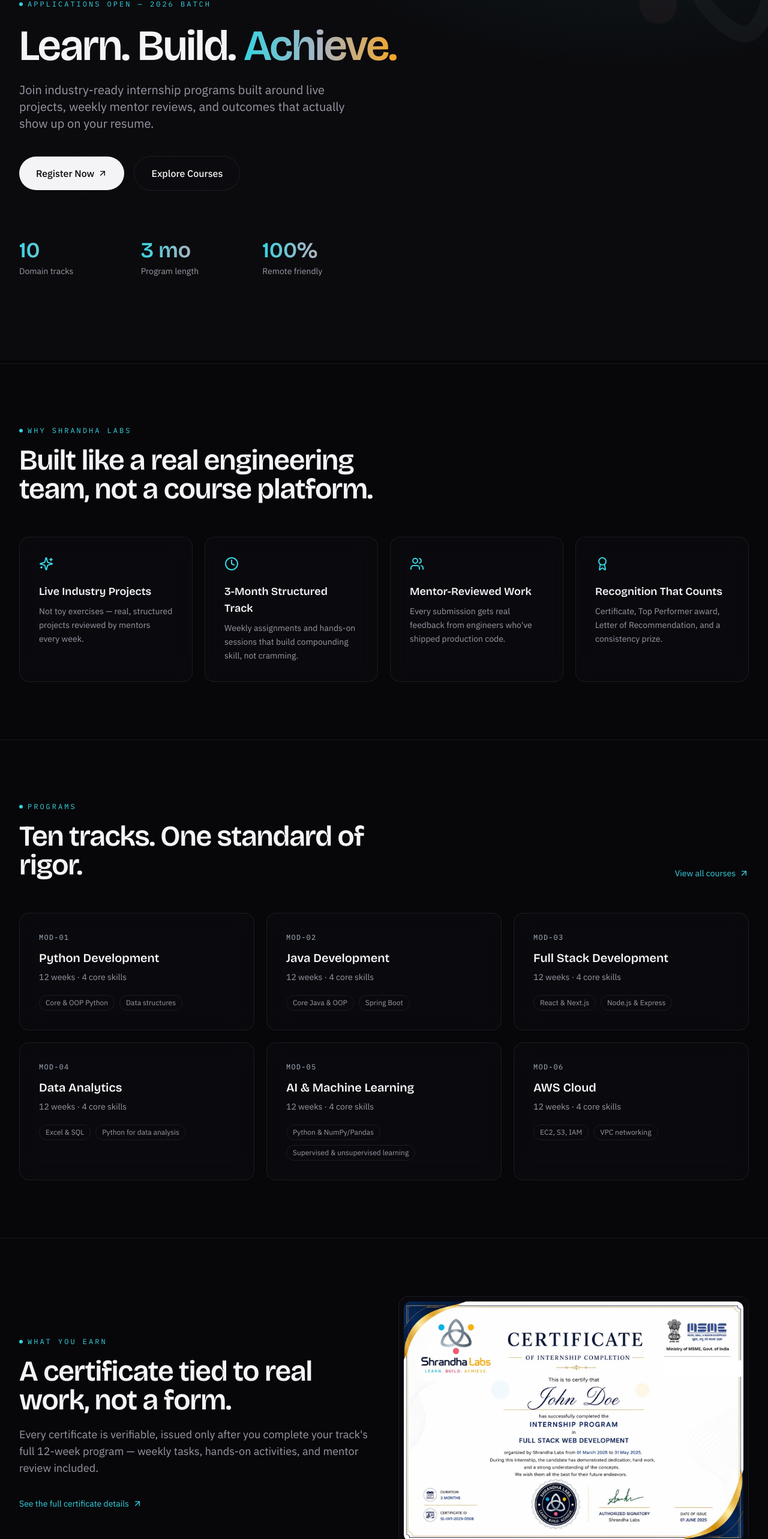
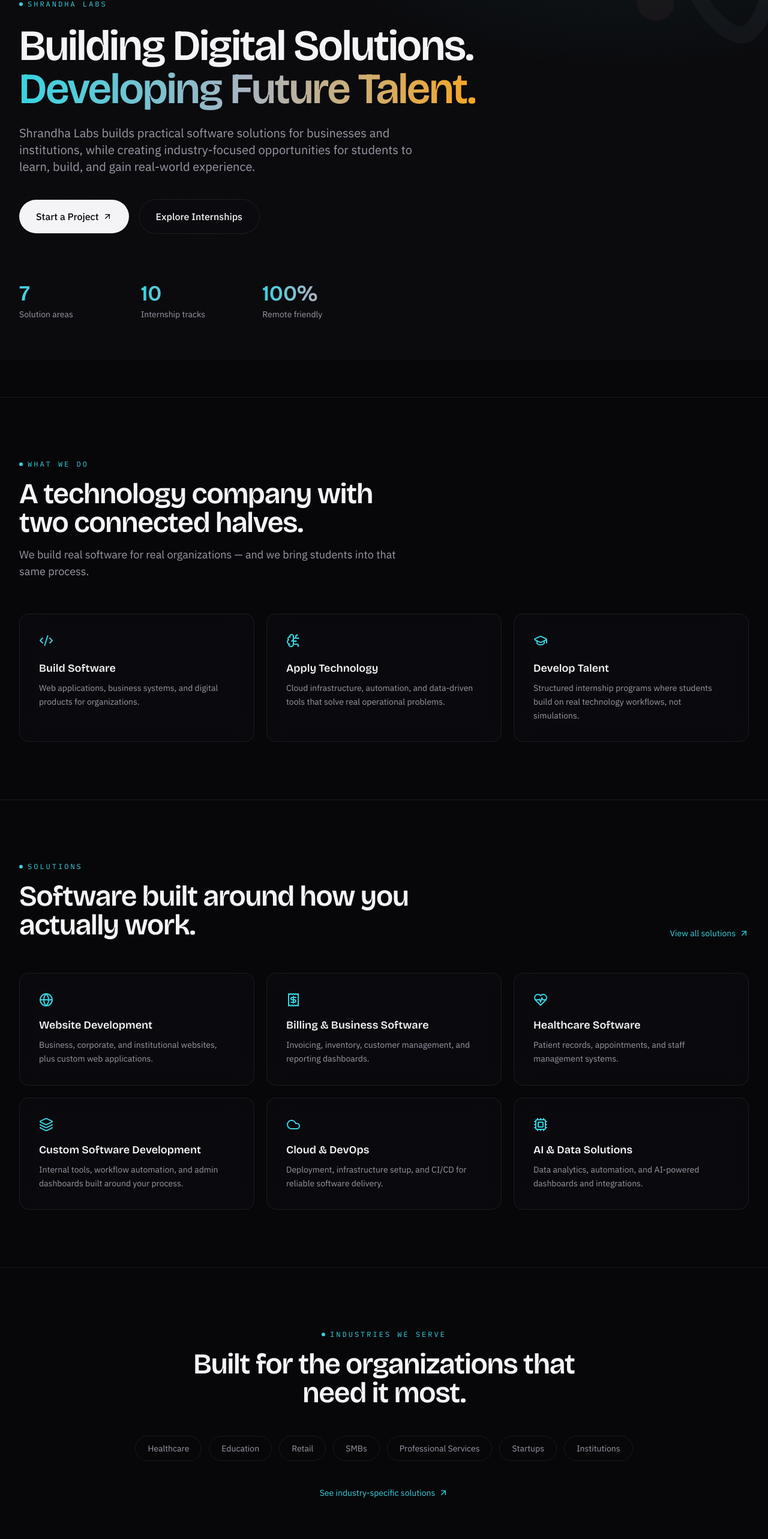
Before and after one commit to emerging324-maker/Shrandha, a Next.js app: page / in a window 1280 px wide. Shown: the part 200-2766 px from the top of the page at 60% size. Built offline with nearby package versions, Linux system fonts and the light colour scheme.

Commit message:
Update page.tsx

```diff
--- a/src/app/page.tsx
+++ b/src/app/page.tsx
@@ -1,17 +1,36 @@
 "use client";
 import Link from "next/link";
 import Image from "next/image";
-import { motion } from "framer-motion";
-import { ArrowUpRight, Sparkles, Users, Award, Clock } from "lucide-react";
+import {
+  ArrowUpRight, Globe, Receipt, HeartPulse, Cpu, Cloud, BrainCircuit, GraduationCap,
+  Layers, Users, Award, Code2, Rocket,
+} from "lucide-react";
 import { Knot } from "@/components/Knot";
 import { Reveal, Eyebrow, SectionHeading, Card, Stat, Button } from "@/components/ui";
 import { courses, testimonials } from "@/lib/data";
 
-const benefits = [
-  { icon: Sparkles, title: "Live Industry Projects", desc: "Not toy exercises — real, structured projects reviewed by mentors every week." },
-  { icon: Clock, title: "3-Month Structured Track", desc: "Weekly assignments and hands-on sessions that build compounding skill, not cramming." },
-  { icon: Users, title: "Mentor-Reviewed Work", desc: "Every submission gets real feedback from engineers who've shipped production code." },
-  { icon: Award, title: "Recognition That Counts", desc: "Certificate, Top Performer award, Letter of Recommendation, and a consistency prize." },
+const whatWeDo = [
+  { icon: Code2, title: "Build Software", desc: "Web applications, business systems, and digital products for organizations." },
+  { icon: BrainCircuit, title: "Apply Technology", desc: "Cloud infrastructure, automation, and data-driven tools that solve real operational problems." },
+  { icon: GraduationCap, title: "Develop Talent", desc: "Structured internship programs where students build on real technology workflows, not simulations." },
+];
+
+const solutions = [
+  { icon: Globe, name: "Website Development", desc: "Business, corporate, and institutional websites, plus custom web applications." },
+  { icon: Receipt, name: "Billing & Business Software", desc: "Invoicing, inventory, customer management, and reporting dashboards." },
+  { icon: HeartPulse, name: "Healthcare Software", desc: "Patient records, appointments, and staff management systems." },
+  { icon: Layers, name: "Custom Software Development", desc: "Internal tools, workflow automation, and admin dashboards built around your process." },
+  { icon: Cloud, name: "Cloud & DevOps", desc: "Deployment, infrastructure setup, and CI/CD for reliable software delivery." },
+  { icon: Cpu, name: "AI & Data Solutions", desc: "Data analytics, automation, and AI-powered dashboards and integrations." },
+];
+
+const industries = ["Healthcare", "Education", "Retail", "SMBs", "Professional Services", "Startups", "Institutions"];
+
+const howWeBuild = [
+  { step: "01", title: "Understand", desc: "We start by understanding your workflow, not assuming it." },
+  { step: "02", title: "Design", desc: "Clear architecture and interface design before a line of production code is written." },
+  { step: "03", title: "Build & Review", desc: "Iterative development with regular check-ins, not a black box until launch." },
+  { step: "04", title: "Deploy & Support", desc: "Cloud deployment, monitoring, and ongoing support after launch." },
 ];
 
 export default function Home() {
@@ -19,52 +38,52 @@
     <>
       {/* HERO */}
       <section className="relative overflow-hidden">
-        <div className="relative mx-auto max-w-7xl px-5 md:px-8 pt-20 pb-28 md:pt-28 md:pb-36">
+        <div className="relative mx-auto max-w-7xl px-5 md:px-8 pt-20 pb-24 md:pt-28 md:pb-32">
           <Reveal>
-            <Eyebrow>Applications open — 2026 batch</Eyebrow>
+            <Eyebrow>Shrandha Labs</Eyebrow>
           </Reveal>
           <Reveal delay={0.05}>
             <h1 className="mt-6 font-display font-semibold tracking-tight text-5xl sm:text-6xl md:text-7xl leading-[1.05] max-w-4xl">
-              Learn. Build. <span className="text-gradient">Achieve.</span>
+              Building Digital Solutions. <span className="text-gradient">Developing Future Talent.</span>
             </h1>
           </Reveal>
           <Reveal delay={0.1}>
-            <p className="mt-6 text-lg md:text-xl text-muted max-w-xl">
-              Join industry-ready internship programs built around live projects, weekly mentor reviews, and outcomes that actually show up on your resume.
+            <p className="mt-6 text-lg md:text-xl text-muted max-w-2xl">
+              Shrandha Labs builds practical software solutions for businesses and institutions, while creating industry-focused opportunities for students to learn, build, and gain real-world experience.
             </p>
           </Reveal>
           <Reveal delay={0.15}>
             <div className="mt-10 flex flex-wrap items-center gap-4">
-              <Link href="/register">
-                <Button className="text-base px-7 py-4">Register Now <ArrowUpRight className="w-4 h-4" /></Button>
+              <Link href="/start-project">
+                <Button className="text-base px-7 py-4">Start a Project <ArrowUpRight className="w-4 h-4" /></Button>
               </Link>
-              <Link href="/courses">
-                <Button variant="ghost" className="text-base px-7 py-4">Explore Courses</Button>
+              <Link href="/internship">
+                <Button variant="ghost" className="text-base px-7 py-4">Explore Internships</Button>
               </Link>
             </div>
           </Reveal>
 
           <Reveal delay={0.25}>
             <div className="mt-20 grid grid-cols-3 gap-8 max-w-xl">
-              <Stat value="10" label="Domain tracks" />
-              <Stat value="3 mo" label="Program length" />
+              <Stat value="7" label="Solution areas" />
+              <Stat value="10" label="Internship tracks" />
               <Stat value="100%" label="Remote friendly" />
             </div>
           </Reveal>
         </div>
       </section>
 
-      {/* BENEFITS */}
+      {/* WHAT WE DO */}
       <section className="relative py-24 border-t border-line">
         <div className="mx-auto max-w-7xl px-5 md:px-8">
-          <SectionHeading eyebrow="Why Shrandha Labs" title="Built like a real engineering team, not a course platform." />
-          <div className="mt-14 grid md:grid-cols-2 lg:grid-cols-4 gap-5">
-            {benefits.map((b, i) => (
-              <Reveal key={b.title} delay={i * 0.06}>
+          <SectionHeading eyebrow="What We Do" title="A technology company with two connected halves." subtitle="We build real software for real organizations — and we bring students into that same process." />
+          <div className="mt-14 grid md:grid-cols-3 gap-5">
+            {whatWeDo.map((w, i) => (
+              <Reveal key={w.title} delay={i * 0.08}>
                 <Card className="h-full">
-                  <b.icon className="w-6 h-6 text-cyan" />
-                  <h3 className="mt-5 font-display font-semibold text-lg">{b.title}</h3>
-                  <p className="mt-2 text-sm text-muted leading-relaxed">{b.desc}</p>
+                  <w.icon className="w-6 h-6 text-cyan" />
+                  <h3 className="mt-5 font-display font-semibold text-lg">{w.title}</h3>
+                  <p className="mt-2 text-sm text-muted leading-relaxed">{w.desc}</p>
                 </Card>
               </Reveal>
             ))}
@@ -72,76 +91,118 @@
         </div>
       </section>
 
-      {/* COURSES PREVIEW */}
+      {/* SOLUTIONS */}
       <section className="relative py-24 border-t border-line">
         <div className="mx-auto max-w-7xl px-5 md:px-8">
           <div className="flex items-end justify-between flex-wrap gap-6">
-            <SectionHeading eyebrow="Programs" title="Ten tracks. One standard of rigor." />
-            <Link href="/courses" className="hidden md:inline-flex items-center gap-1.5 text-sm text-cyan hover:gap-2.5 transition-all">
-              View all courses <ArrowUpRight className="w-4 h-4" />
+            <SectionHeading eyebrow="Solutions" title="Software built around how you actually work." />
+            <Link href="/services" className="hidden md:inline-flex items-center gap-1.5 text-sm text-cyan hover:gap-2.5 transition-all">
+              View all solutions <ArrowUpRight className="w-4 h-4" />
             </Link>
           </div>
           <div className="mt-14 grid md:grid-cols-2 lg:grid-cols-3 gap-5">
-            {courses.slice(0, 6).map((c, i) => (
-              <Reveal key={c.slug} delay={i * 0.05}>
-                <Card className="h-full flex flex-col">
-                  <span className="font-mono text-xs text-slate tracking-widest">{c.eyebrow}</span>
-                  <h3 className="mt-3 font-display font-semibold text-xl">{c.name}</h3>
-                  <p className="mt-2 text-sm text-muted">{c.duration} · {c.skills.length} core skills</p>
-                  <div className="mt-5 flex flex-wrap gap-2">
-                    {c.skills.slice(0, 2).map((s) => (
-                      <span key={s} className="text-xs px-2.5 py-1 rounded-full border border-line text-muted">{s}</span>
-                    ))}
-                  </div>
+            {solutions.map((s, i) => (
+              <Reveal key={s.name} delay={i * 0.05}>
+                <Card className="h-full">
+                  <s.icon className="w-6 h-6 text-cyan" />
+                  <h3 className="mt-4 font-display font-semibold text-lg">{s.name}</h3>
+                  <p className="mt-2 text-sm text-muted leading-relaxed">{s.desc}</p>
                 </Card>
               </Reveal>
             ))}
           </div>
-          <Link href="/courses" className="mt-10 md:hidden inline-flex items-center gap-1.5 text-sm text-cyan">
-            View all courses <ArrowUpRight className="w-4 h-4" />
+          <Link href="/services" className="mt-10 md:hidden inline-flex items-center gap-1.5 text-sm text-cyan">
+            View all solutions <ArrowUpRight className="w-4 h-4" />
           </Link>
         </div>
       </section>
 
-      {/* CERTIFICATE PREVIEW */}
+      {/* INDUSTRIES */}
+      <section className="relative py-24 border-t border-line">
+        <div className="mx-auto max-w-7xl px-5 md:px-8">
+          <SectionHeading eyebrow="Industries We Serve" title="Built for the organizations that need it most." align="center" />
+          <div className="mt-12 flex flex-wrap justify-center gap-3">
+            {industries.map((ind) => (
+              <span key={ind} className="text-sm px-5 py-2.5 rounded-full border border-line text-muted hover:text-ink hover:border-cyan/40 transition-colors">{ind}</span>
+            ))}
+          </div>
+          <div className="mt-10 text-center">
+            <Link href="/industries" className="inline-flex items-center gap-1.5 text-sm text-cyan hover:gap-2.5 transition-all">
+              See industry-specific solutions <ArrowUpRight className="w-4 h-4" />
+            </Link>
+          </div>
+        </div>
+      </section>
+
+      {/* HOW WE BUILD */}
+      <section className="relative py-24 border-t border-line">
+        <div className="mx-auto max-w-7xl px-5 md:px-8">
+          <SectionHeading eyebrow="How We Build" title="A straightforward process, every time." />
+          <div className="mt-14 grid md:grid-cols-2 lg:grid-cols-4 gap-5">
+            {howWeBuild.map((h, i) => (
+              <Reveal key={h.step} delay={i * 0.06}>
+                <Card className="h-full">
+                  <span className="font-mono text-xs text-cyan tracking-widest">{h.step}</span>
+                  <h3 className="mt-3 font-display font-semibold text-lg">{h.title}</h3>
+                  <p className="mt-2 text-sm text-muted leading-relaxed">{h.desc}</p>
+                </Card>
+              </Reveal>
+            ))}
+          </div>
+        </div>
+      </section>
+
+      {/* INTERNSHIP & INDUSTRY PROGRAMS */}
       <section className="relative py-24 border-t border-line">
         <div className="mx-auto max-w-7xl px-5 md:px-8 grid lg:grid-cols-2 gap-12 items-center">
           <Reveal>
-            <Eyebrow>What You Earn</Eyebrow>
-            <h2 className="mt-4 font-display font-semibold text-3xl md:text-5xl tracking-tight">A certificate tied to real work, not a form.</h2>
-            <p className="mt-5 text-muted text-base md:text-lg leading-relaxed">Every certificate is verifiable, issued only after you complete your track's full 12-week program — weekly tasks, hands-on activities, and mentor review included.</p>
+            <Eyebrow>Internship & Industry Programs</Eyebrow>
+            <h2 className="mt-4 font-display font-semibold text-3xl md:text-5xl tracking-tight">Industry experience starts with building.</h2>
+            <p className="mt-5 text-muted text-base md:text-lg leading-relaxed">
+              Our internship programs connect students to the same practical technology workflows we use on real projects — structured tracks, weekly reviews, and outcomes that hold up.
+            </p>
+            <div className="mt-6 flex flex-wrap gap-2">
+              {courses.slice(0, 6).map((c) => (
+                <span key={c.slug} className="text-xs px-3 py-1.5 rounded-full border border-line text-muted">{c.name}</span>
+              ))}
+            </div>
             <div className="mt-8">
-              <Link href="/certificate" className="inline-flex items-center gap-1.5 text-sm text-cyan hover:gap-2.5 transition-all">
-                See the full certificate details <ArrowUpRight className="w-4 h-4" />
+              <Link href="/internship" className="inline-flex items-center gap-1.5 text-sm text-cyan hover:gap-2.5 transition-all">
+                Explore the Internship Program <ArrowUpRight className="w-4 h-4" />
               </Link>
             </div>
           </Reveal>
           <Reveal delay={0.1}>
-            <Link href="/certificate" className="block rounded-2xl overflow-hidden border border-line glass p-2 hover:border-cyan/40 transition-colors">
-              <div className="relative w-full aspect-[1492/1054] rounded-xl overflow-hidden">
-                <Image src="/images/sample-certificate.jpeg" alt="Sample Shrandha Labs internship completion certificate" fill style={{ objectFit: "contain" }} />
-              </div>
-            </Link>
+            <div className="rounded-2xl glass p-8 grid grid-cols-2 gap-8">
+              <Stat value="3 mo" label="Program length" />
+              <Stat value="10" label="Technology tracks" />
+              <Stat value="Weekly" label="Mentor reviews" />
+              <Stat value="100%" label="Project-based" />
+            </div>
           </Reveal>
         </div>
       </section>
 
-      {/* TESTIMONIALS PREVIEW */}
+      {/* PROJECTS SHOWCASE TEASER */}
       <section className="relative py-24 border-t border-line">
         <div className="mx-auto max-w-7xl px-5 md:px-8">
-          <SectionHeading eyebrow="From past interns" title="They joined for a certificate. They stayed for the projects." align="center" />
-          <div className="mt-14 grid md:grid-cols-2 gap-5">
-            {testimonials.slice(0, 2).map((t, i) => (
-              <Reveal key={t.name} delay={i * 0.08}>
-                <Card>
-                  <p className="text-ink/90 leading-relaxed">&ldquo;{t.quote}&rdquo;</p>
-                  <div className="mt-6">
-                    <p className="font-medium">{t.name}</p>
-                    <p className="text-xs text-muted mt-0.5">{t.role}</p>
-                  </div>
-                </Card>
-              </Reveal>
-            ))}
+          <SectionHeading eyebrow="Solutions Showcase" title="What we build, in practice." align="center" />
+          <div className="mt-12 text-center">
+            <Link href="/projects">
+              <Button variant="ghost" className="text-base px-7 py-4">View Project Categories <ArrowUpRight className="w-4 h-4" /></Button>
+            </Link>
+          </div>
+        </div>
+      </section>
+
+      {/* WHY SHRANDHA LABS */}
+      <section className="relative py-24 border-t border-line">
+        <div className="mx-auto max-w-7xl px-5 md:px-8">
+          <SectionHeading eyebrow="Why Shrandha Labs" title="Built like a real engineering team." align="center" />
+          <div className="mt-14 grid md:grid-cols-3 gap-5">
+            <Card><Rocket className="w-6 h-6 text-cyan" /><h3 className="mt-5 font-display font-semibold text-lg">Practical, Not Theoretical</h3><p className="mt-2 text-sm text-muted leading-relaxed">Every solution and every internship track is grounded in real workflows, not simulations.</p></Card>
+            <Card><Users className="w-6 h-6 text-cyan" /><h3 className="mt-5 font-display font-semibold text-lg">Reviewed, Not Rushed</h3><p className="mt-2 text-sm text-muted leading-relaxed">Client work and student work both go through structured review before anything ships.</p></Card>
+            <Card><Award className="w-6 h-6 text-cyan" /><h3 className="mt-5 font-display font-semibold text-lg">Transparent by Default</h3><p className="mt-2 text-sm text-muted leading-relaxed">Clear process, honest scoping, and no claims we can't back up.</p></Card>
           </div>
         </div>
       </section>
@@ -150,11 +211,14 @@
       <section className="relative py-24 border-t border-line overflow-hidden">
         <Knot className="absolute left-1/2 -translate-x-1/2 -bottom-24 w-96 h-96 opacity-10" />
         <div className="relative mx-auto max-w-3xl px-5 text-center">
-          <h2 className="font-display font-semibold text-3xl md:text-5xl tracking-tight">Ready to build something real?</h2>
-          <p className="mt-4 text-muted text-lg">Seats for the current batch are filling up. Registration takes under five minutes.</p>
-          <div className="mt-8">
-            <Link href="/register">
-              <Button className="text-base px-8 py-4">Register Now <ArrowUpRight className="w-4 h-4" /></Button>
+          <h2 className="font-display font-semibold text-3xl md:text-5xl tracking-tight">Have a project or a team to build?</h2>
+          <p className="mt-4 text-muted text-lg">Tell us what you're working on, or explore how our internship programs can support your team or organization.</p>
+          <div className="mt-8 flex flex-wrap justify-center gap-4">
+            <Link href="/start-project">
+              <Button className="text-base px-8 py-4">Start a Project <ArrowUpRight className="w-4 h-4" /></Button>
+            </Link>
+            <Link href="/internship">
+              <Button variant="ghost" className="text-base px-8 py-4">Explore Internships</Button>
             </Link>
           </div>
         </div>
```
